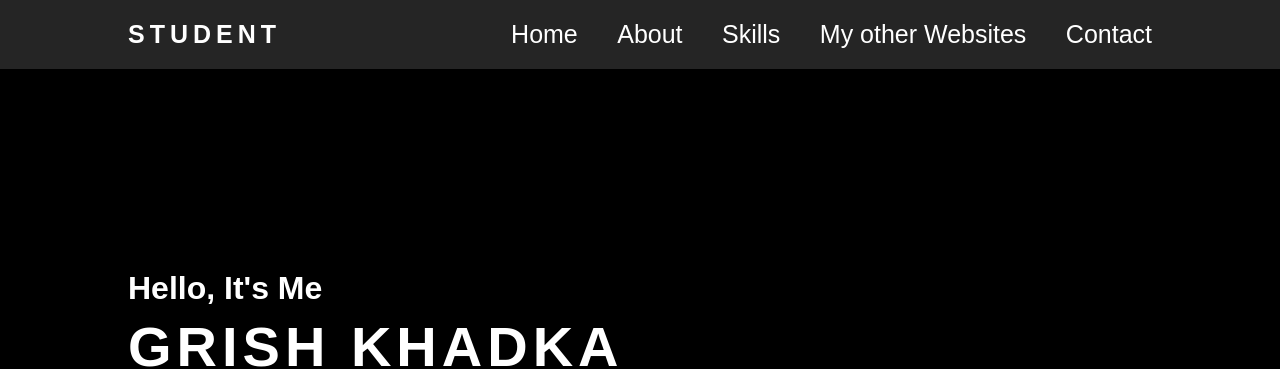
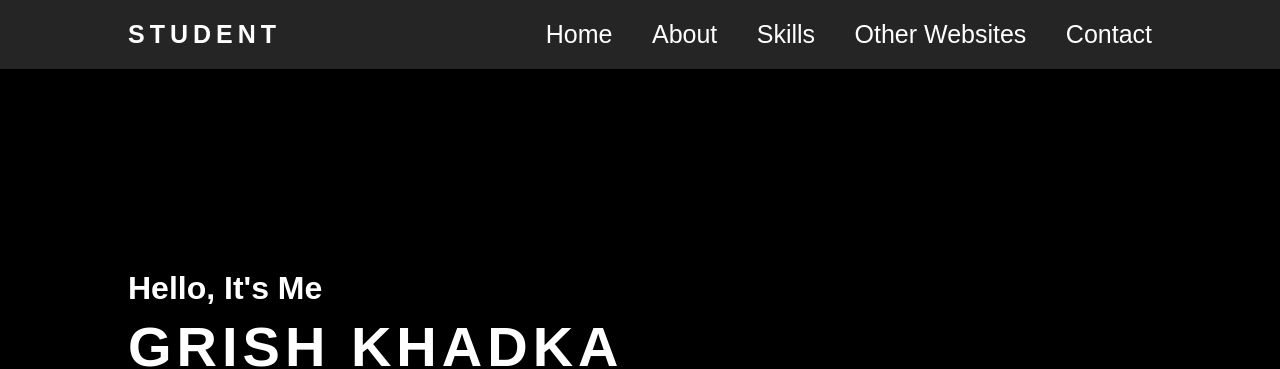
Before and after one commit to Crimsonpainnn/Main, a plain HTML site: page index.html in a window 1280 px wide. Shown: the top 369 px of the page. Drawn offline with nearby package versions, Linux system fonts and the light colour scheme.

Commit message:
Update index.html

```diff
--- a/index.html
+++ b/index.html
@@ -20,7 +20,7 @@
                 <a href="#Home" style="--i:1" class="active" >Home</a>
                 <a href="#About" style="--i:2">About</a>
                 <a href="#Skills" style="--i:3">Skills</a>
-                <a href="#My other Websites" style="--i:4">My other Websites</a>
+                <a href="#My other Websites" style="--i:4">Other Websites</a>
                 <a href="#Contact" style="--i:5">Contact</a>
             </nav>
         </header>
```
